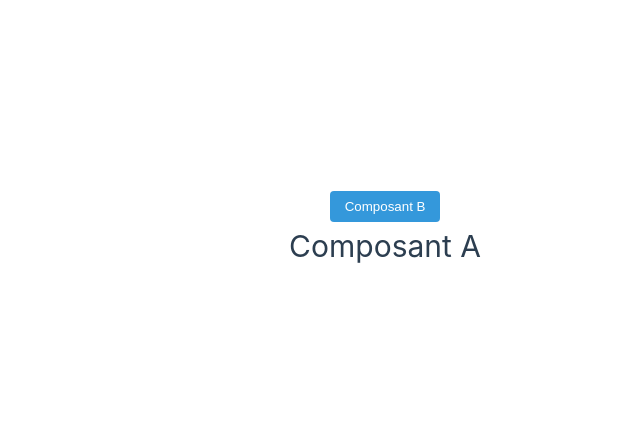
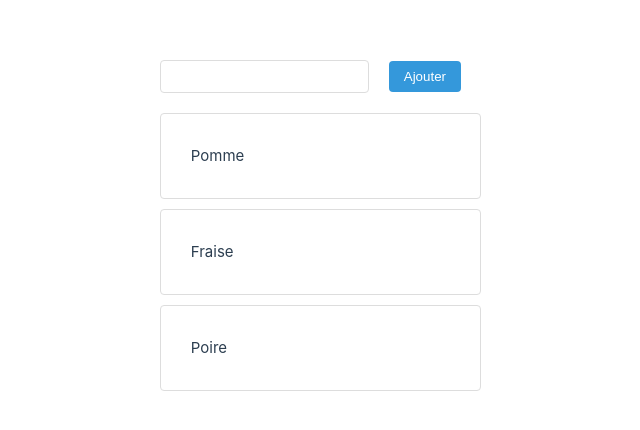
Before and after one commit to Aliak99/PhoneTech, a Vue app: page / in a window 1280 px wide. Shown: the part 170-600 px from the top of the page, without its empty margins (139-779 px from the left). Built offline with nearby package versions, Linux system fonts and the light colour scheme.

Commit message:
feat(Chapitre16): :bug: fix scss

```diff
--- a/src/App.vue
+++ b/src/App.vue
@@ -1,71 +1,76 @@
 <template>
   <div class="p-20">
     <div class="mb-20 d-flex w100 justify-content-center align-items-center">
-      <Transition name="fadeCircle" mode="out-in">
-        <button
-          v-if="selectedComponent === 'B'"
-          class="btn btn-primary mr-20"
-          @click="selectedComponent = 'A'"
+      <input
+        v-model="input"
+        @keydown.enter="addItem"
+        type="text"
+        class="flex-fill mr-20"
+      />
+      <button class="btn btn-primary mr-20" @click="addItem">Ajouter</button>
+    </div>
+    <div class="container">
+      <TransitionGroup tag="ul">
+        <li
+          :style="`--i:${index}`"
+          class="w-100 card mb-10"
+          v-for="(item, index) in items"
+          @click="removeItem(index)"
+          :key="item"
         >
-          Composant A
-        </button>
-        <button v-else class="btn btn-primary" @click="selectedComponent = 'B'">
-          Composant B
-        </button>
-      </Transition>
+          {{ item }}
+        </li>
+      </TransitionGroup>
     </div>
-    <Transition name="fadeRight" mode="out-in">
-      <Component :is="components[selectedComponent]" />
-    </Transition>
   </div>
 </template>
 
 <script setup lang="ts">
 import { ref } from "vue";
-import type { Component as Co } from "vue";
-import A from "./A.vue";
-import B from "./B.vue";
-import C from "./C.vue";
 
-const components: { [s: string]: Co } = {
-  A,
-  B,
-  C,
-};
+const input = ref("");
+const items = ref<string[]>(["Pomme", "Fraise", "Poire"]);
 
-const selectedComponent = ref("A");
+function addItem() {
+  items.value.push(input.value);
+  input.value = "";
+}
+
+function removeItem(index: number) {
+  items.value.splice(index, 1);
+}
 </script>
 
 <style lang="scss">
 @import "./assets/scss/base.scss";
 
-.fadeRight-leave-to {
-  transform: translateX(10px);
-  opacity: 0;
+li {
+  cursor: pointer;
 }
 
-.fadeRight-enter-active,
-.fadeRight-leave-active {
-  transition: all 0.4s;
+.container {
+  position: relative;
 }
 
-.fadeRight-enter-from {
+.v-enter-from {
   transform: translateX(-10px);
   opacity: 0;
 }
 
-.fadeCircle-leave-to {
-  transform: translateX(30px) rotateY(180deg);
-  opacity: 0;
+.v-leave-active {
+  width: 100%;
+  transition: all 1s;
+  position: absolute;
 }
 
-.fadeCircle-enter-active,
-.fadeCircle-leave-active {
-  transition: all 0.4s;
+.v-move,
+.v-enter-active {
+  transition: all 1s;
+  transition-delay: calc(var(--i) * 0.2s);
 }
 
-.fadeCircle-enter-from {
-  transform: translateX(-30px) rotateY(-180deg);
+.v-leave-to {
+  transform: translateX(10px);
   opacity: 0;
 }
 </style>
--- a/src/assets/scss/base.scss
+++ b/src/assets/scss/base.scss
@@ -18,6 +18,7 @@
 }
 
 // reset
+
 * {
   box-sizing: border-box;
 }
@@ -41,6 +42,7 @@
 a {
   color: var(--text-color);
   text-decoration: none;
+  cursor: pointer;
 }
 
 body {
@@ -50,6 +52,26 @@
   font-family: var(--font-family);
   color: var(--text-color);
   background-color: var(--gray-1);
+}
+
+input,
+textarea,
+select {
+  border: var(--border);
+  border-radius: var(--border-radius);
+  padding: 8px 15px;
+}
+
+label {
+  font-size: 14px;
+  font-weight: 500;
+  color: var(--gray-3);
+}
+
+.form-error {
+  color: var(--danger-1);
+  font-size: 14px;
+  font-weight: 500;
 }
 
 // flex
@@ -99,12 +121,12 @@
 
 // margin
 
+.mb-5 {
+  margin-bottom: 5px;
+}
+
 .m-10 {
   margin: 10px;
-  }
-
-  .mb-10 {
-    margin-bottom: 10px;
 }
 
 .mr-10 {
@@ -115,8 +137,24 @@
   margin-right: 20px;
 }
 
+.ml-20 {
+  margin-left: 20px;
+}
+
+.mb-10 {
+  margin-bottom: 10px;
+}
+
 .m-20 {
   margin: 20px;
+}
+
+.mt-20 {
+  margin-top: 20px;
+}
+
+.mb-20 {
+  margin-bottom: 20px;
 }
 
 .m-30 {
@@ -157,3 +195,12 @@
     background-color: var(--success-2);
   }
 }
+
+// card
+
+.card {
+  border: var(--border);
+  border-radius: var(--border-radius);
+  background-color: white;
+  padding: 30px;
+}
```
Lines whose indentation alone changed are shown as unchanged.
